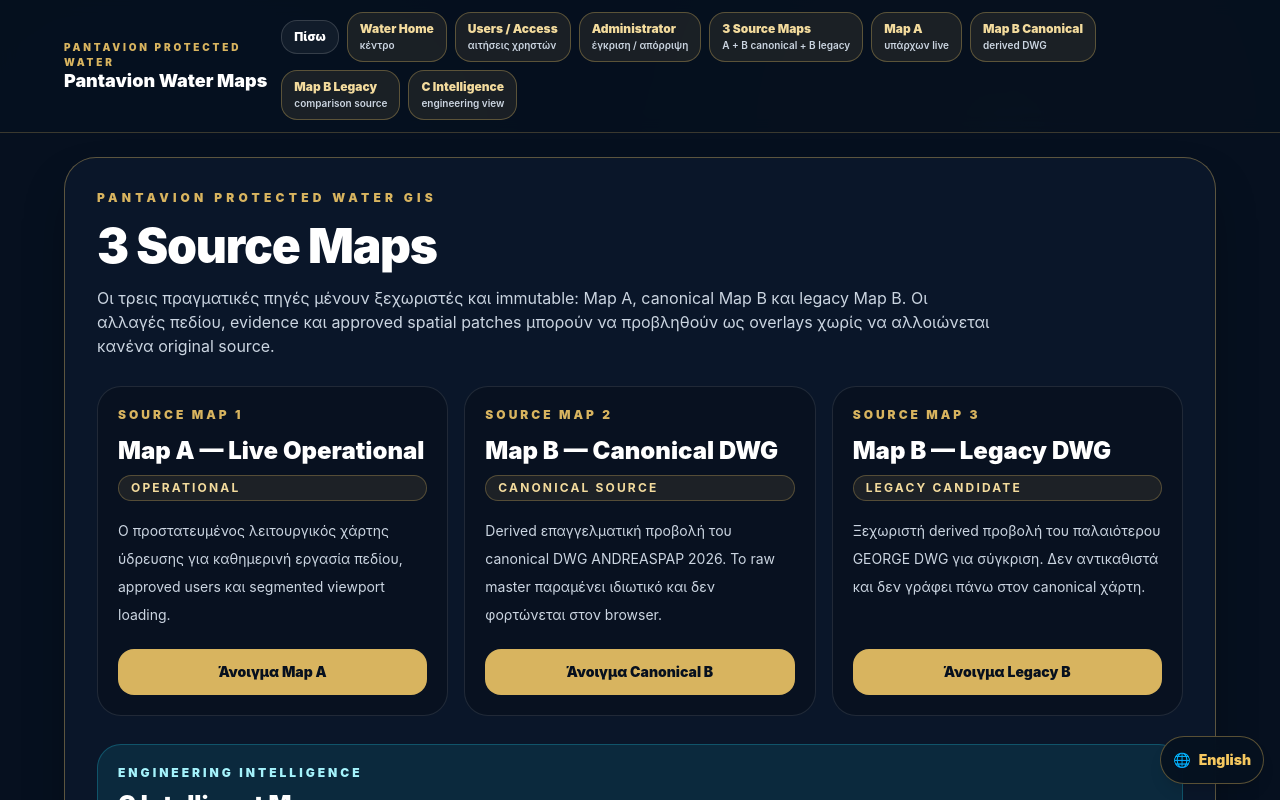
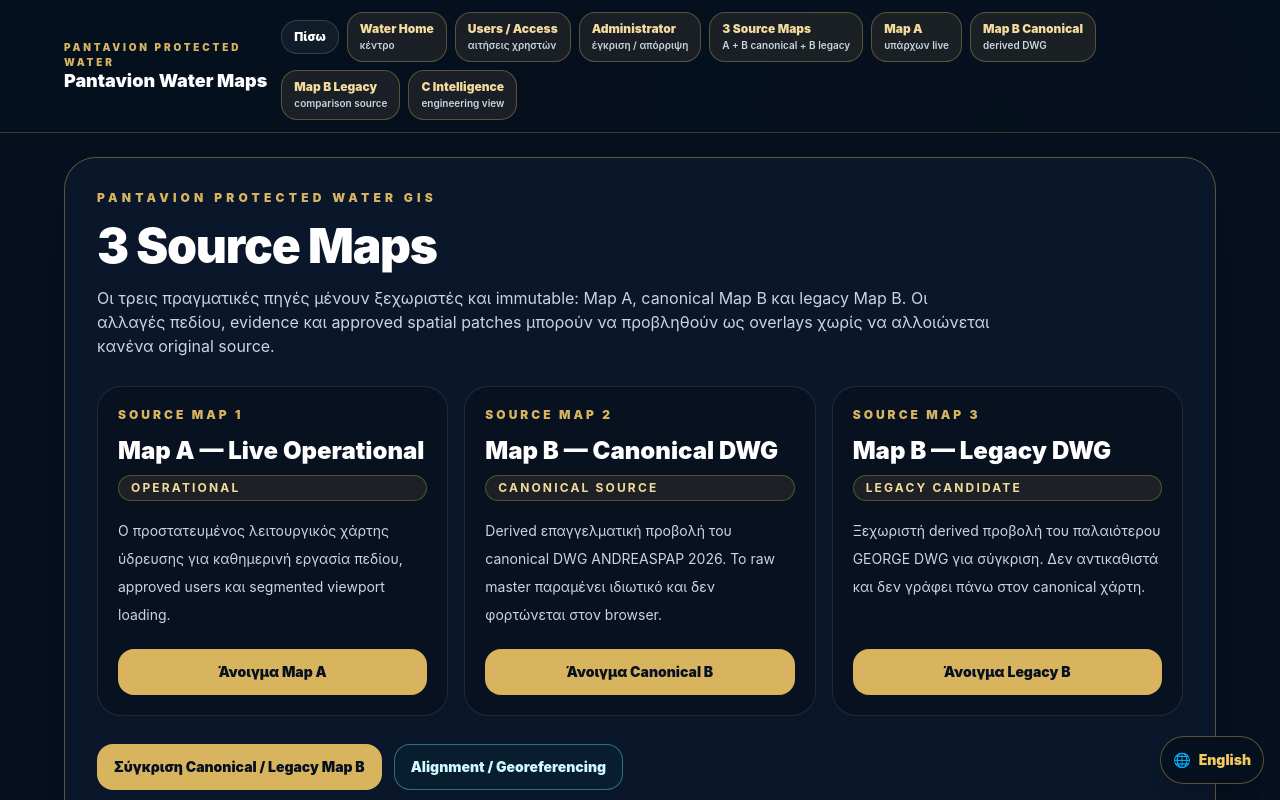
Before and after one commit to pandaconnect1/pantavion-planet, a Next.js app: page /professional/infrastructure/water/maps in a window 1280 px wide. Shown: the top 800 px of the page. Built offline with nearby package versions, Linux system fonts and the light colour scheme.

Commit message:
feat(water): link source map hub to compare and alignment workflows

```diff
--- a/app/professional/infrastructure/water/maps/page.tsx
+++ b/app/professional/infrastructure/water/maps/page.tsx
@@ -88,6 +88,21 @@ export default function WaterMapsPage() {
             ))}
           </div>
 
+          <div className="mt-7 flex flex-wrap gap-3">
+            <a
+              href="/professional/infrastructure/water/maps/compare"
+              className="rounded-2xl border border-[#d8b45f]/50 bg-[#d8b45f] px-4 py-3 text-sm font-black text-[#07101e]"
+            >
+              Σύγκριση Canonical / Legacy Map B
+            </a>
+            <a
+              href="/professional/infrastructure/water/admin/alignment"
+              className="rounded-2xl border border-cyan-300/40 bg-cyan-950/30 px-4 py-3 text-sm font-black text-cyan-100"
+            >
+              Alignment / Georeferencing
+            </a>
+          </div>
+
           <section className="mt-7 rounded-3xl border border-cyan-400/25 bg-cyan-400/10 p-5">
             <p className="text-xs font-black uppercase tracking-[0.25em] text-cyan-200">
               Engineering intelligence
```
